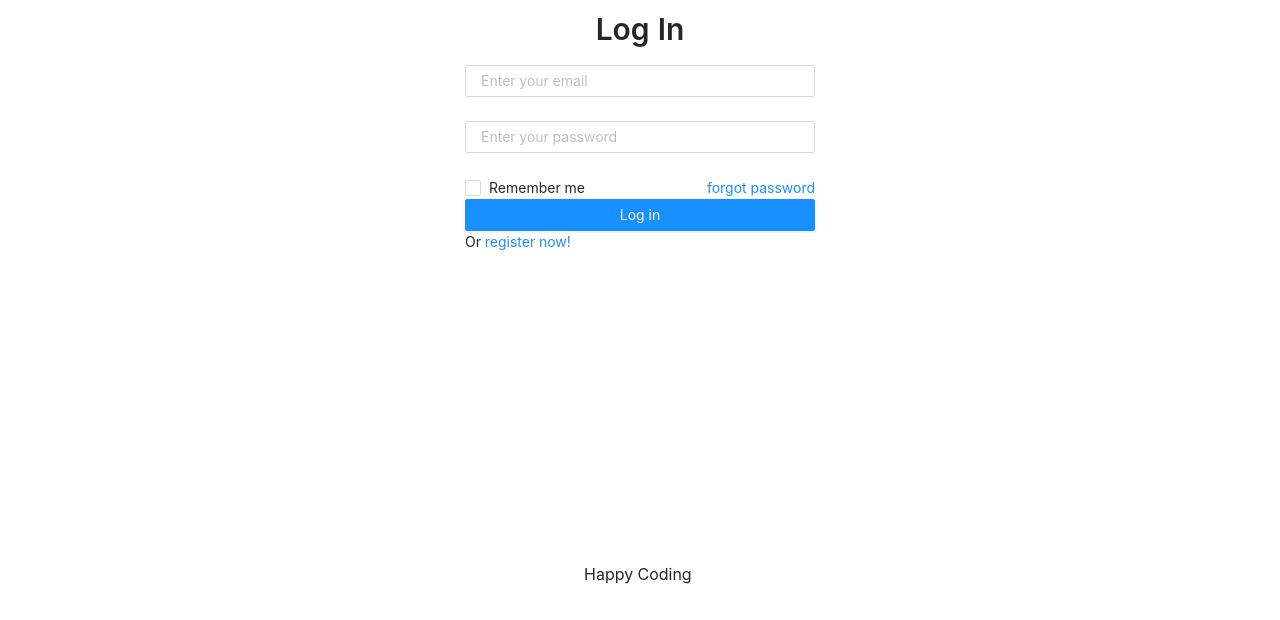
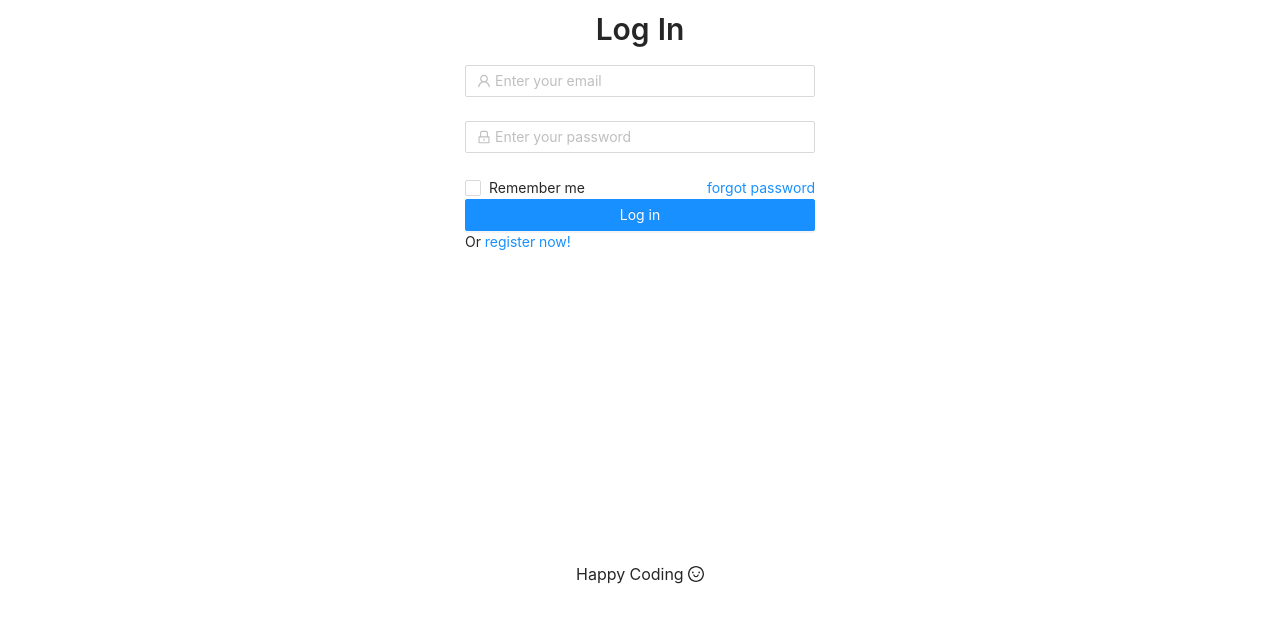
Before and after one commit to dembbuto/JA_boiler-plate, a React (Create React App) app in the folder client/: page /login in a window 1280 px wide. Shown: the part 326-946 px from the top of the page. Built offline with nearby package versions, Linux system fonts and the light colour scheme; no server answers.

Commit message:
fix Icons

```diff
--- a/client/src/components/views/Footer/Footer.js
+++ b/client/src/components/views/Footer/Footer.js
@@ -1,5 +1,5 @@
 import React from 'react';
-import Icon from '@ant-design/icons';
+import { SmileOutlined } from '@ant-design/icons';
 
 function Footer() {
 	return (
@@ -15,7 +15,7 @@ function Footer() {
 		>
 			<p>
 				{' '}
-				Happy Coding <Icon type="smile" />
+				Happy Coding <SmileOutlined />
 			</p>
 		</div>
 	);
--- a/client/src/components/views/LoginPage/LoginPage.js
+++ b/client/src/components/views/LoginPage/LoginPage.js
@@ -5,7 +5,7 @@ import { withRouter } from 'react-router-dom';
 import { Formik } from 'formik';
 import * as Yup from 'yup';
 import { Form, Input, Button, Checkbox, Typography } from 'antd';
-import Icon from '@ant-design/icons';
+import { UserOutlined, LockOutlined } from '@ant-design/icons';
 
 const { Title } = Typography;
 
@@ -86,9 +86,7 @@ function LoginPage(props) {
 							<Form.Item required>
 								<Input
 									id="email"
-									prefix={
-										<Icon type="user" style={{ color: 'rgba(0,0,0,.25)' }} />
-									}
+									prefix={<UserOutlined style={{ color: 'rgba(0,0,0,.25)' }} />}
 									placeholder="Enter your email"
 									type="email"
 									value={values.email}
@@ -108,9 +106,7 @@ function LoginPage(props) {
 							<Form.Item required>
 								<Input
 									id="password"
-									prefix={
-										<Icon type="lock" style={{ color: 'rgba(0,0,0,.25)' }} />
-									}
+									prefix={<LockOutlined style={{ color: 'rgba(0,0,0,.25)' }} />}
 									placeholder="Enter your password"
 									type="password"
 									value={values.password}
--- a/client/src/components/views/NavBar/NavBar.js
+++ b/client/src/components/views/NavBar/NavBar.js
@@ -2,7 +2,7 @@ import React, { useState } from 'react';
 import LeftMenu from './Sections/LeftMenu';
 import RightMenu from './Sections/RightMenu';
 import { Drawer, Button } from 'antd';
-import Icon from '@ant-design/icons';
+import { AlignRightOutlined } from '@ant-design/icons';
 import './Sections/Navbar.css';
 
 function NavBar() {
@@ -36,7 +36,7 @@ function NavBar() {
 					type="primary"
 					onClick={showDrawer}
 				>
-					<Icon type="align-right" />
+					<AlignRightOutlined />
 				</Button>
 				<Drawer
 					title="Basic Drawer"
--- a/client/src/components/views/NavBar/Sections/Navbar.css
+++ b/client/src/components/views/NavBar/Sections/Navbar.css
@@ -36,10 +36,12 @@
   border-bottom: none;
 }
 
-.menu__container {
-  display: flex;
-  align-items: center;
-  justify-content: space-between;
+@media (min-width: 768px) {
+  .menu__container {
+    display: flex;
+    align-items: center;
+    justify-content: space-between;
+  }
 }
 
 .menu__mobile-button {
```
